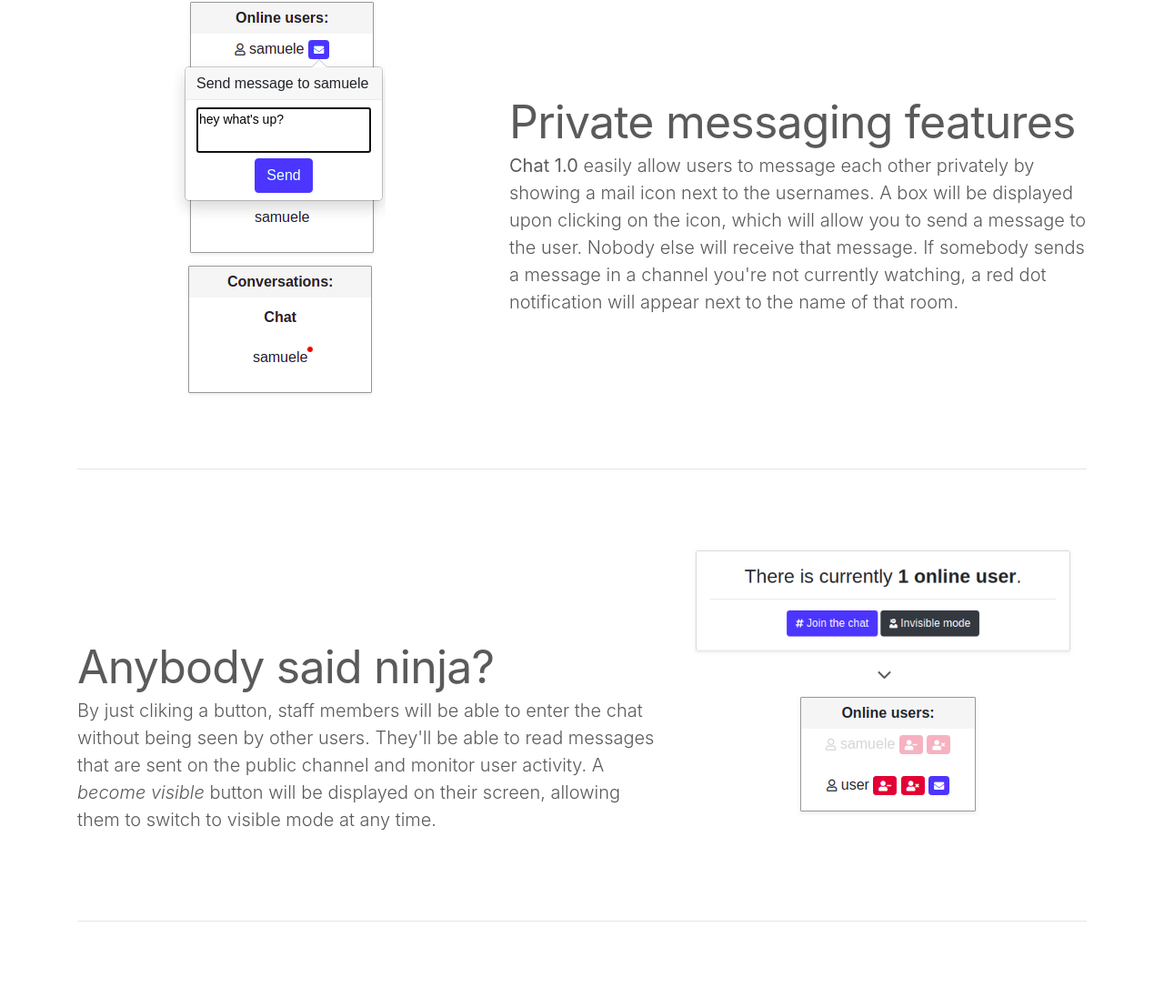
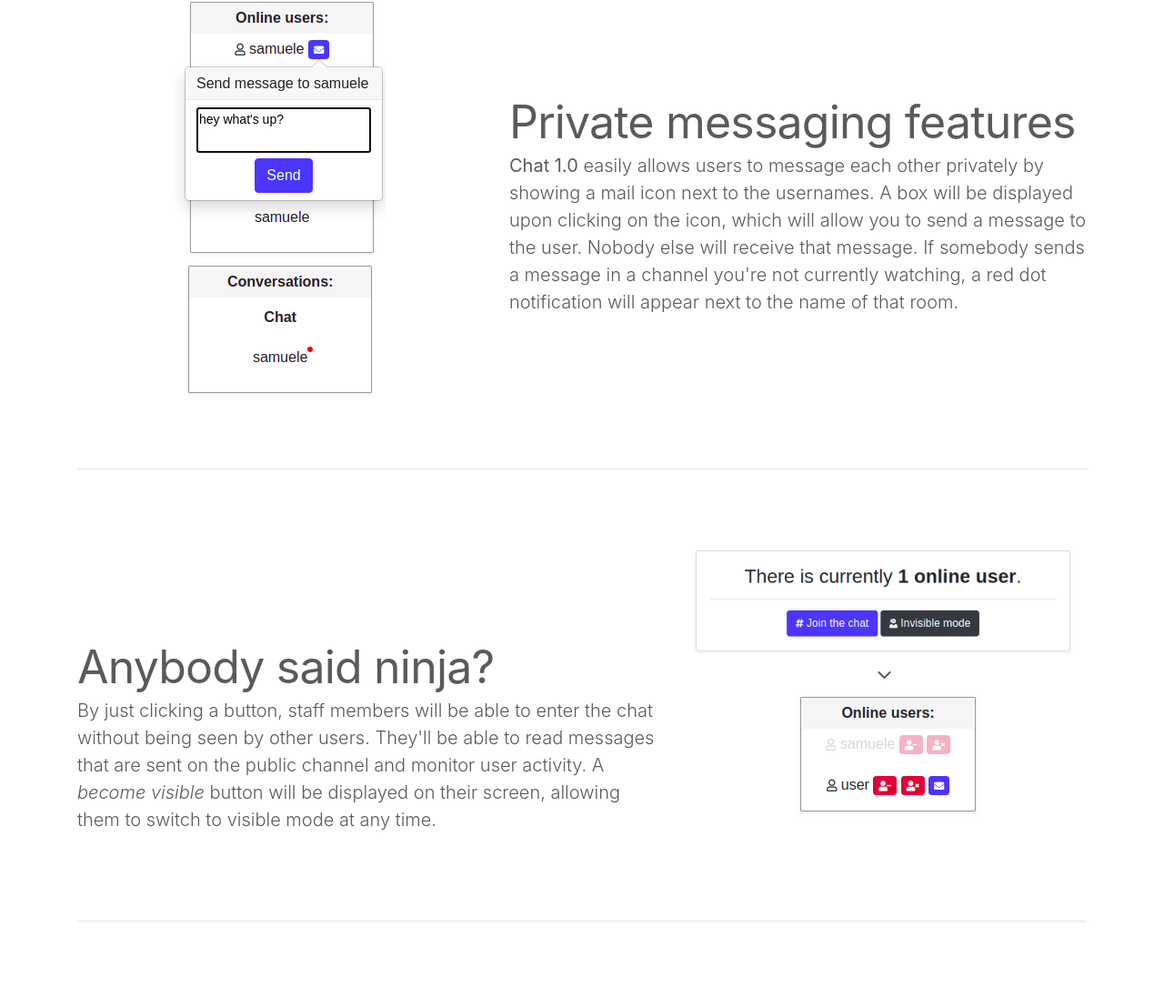
Before and after one commit to samul-1/chat-landing-page, a plain HTML site: page index.html in a window 1280 px wide. Shown: the part 1848-2945 px from the top of the page at 91% size. Drawn offline with nearby package versions, Linux system fonts and the light colour scheme.

Commit message:
Update index.html

```diff
--- a/index.html
+++ b/index.html
@@ -168,7 +168,7 @@
         <div class="row featurette">
           <div class="col-md-7 order-md-2">
             <h2 class="featurette-heading">Private messaging features</h2>
-            <p class="lead"><b>Chat 1.0</b> easily allow users to message each other privately by showing a mail icon next to the usernames. A box will be displayed upon clicking on the icon, which will allow you to send a message to the user. Nobody else will receive that message. If somebody sends a message in a channel you're not currently watching, a red dot notification will appear next to the name of that room.</p>
+            <p class="lead"><b>Chat 1.0</b> easily allows users to message each other privately by showing a mail icon next to the usernames. A box will be displayed upon clicking on the icon, which will allow you to send a message to the user. Nobody else will receive that message. If somebody sends a message in a channel you're not currently watching, a red dot notification will appear next to the name of that room.</p>
           </div>
           <div class="col-md-5 order-md-1">
             <div class="text-center">
@@ -183,7 +183,7 @@
         <div class="row featurette">
           <div class="col-md-7">
             <h2 class="featurette-heading">Anybody said ninja?</h2>
-            <p class="lead">By just cliking a button, staff members will be able to enter the chat without being seen by other users. They'll be able to read messages that are sent on the public channel and monitor user activity. A <em>become visible</em> button will be displayed on their screen, allowing them to switch to visible mode at any time.</p>
+            <p class="lead">By just clicking a button, staff members will be able to enter the chat without being seen by other users. They'll be able to read messages that are sent on the public channel and monitor user activity. A <em>become visible</em> button will be displayed on their screen, allowing them to switch to visible mode at any time.</p>
           </div>
           <div class="col-md-5">
             <div class="text-center">
```
